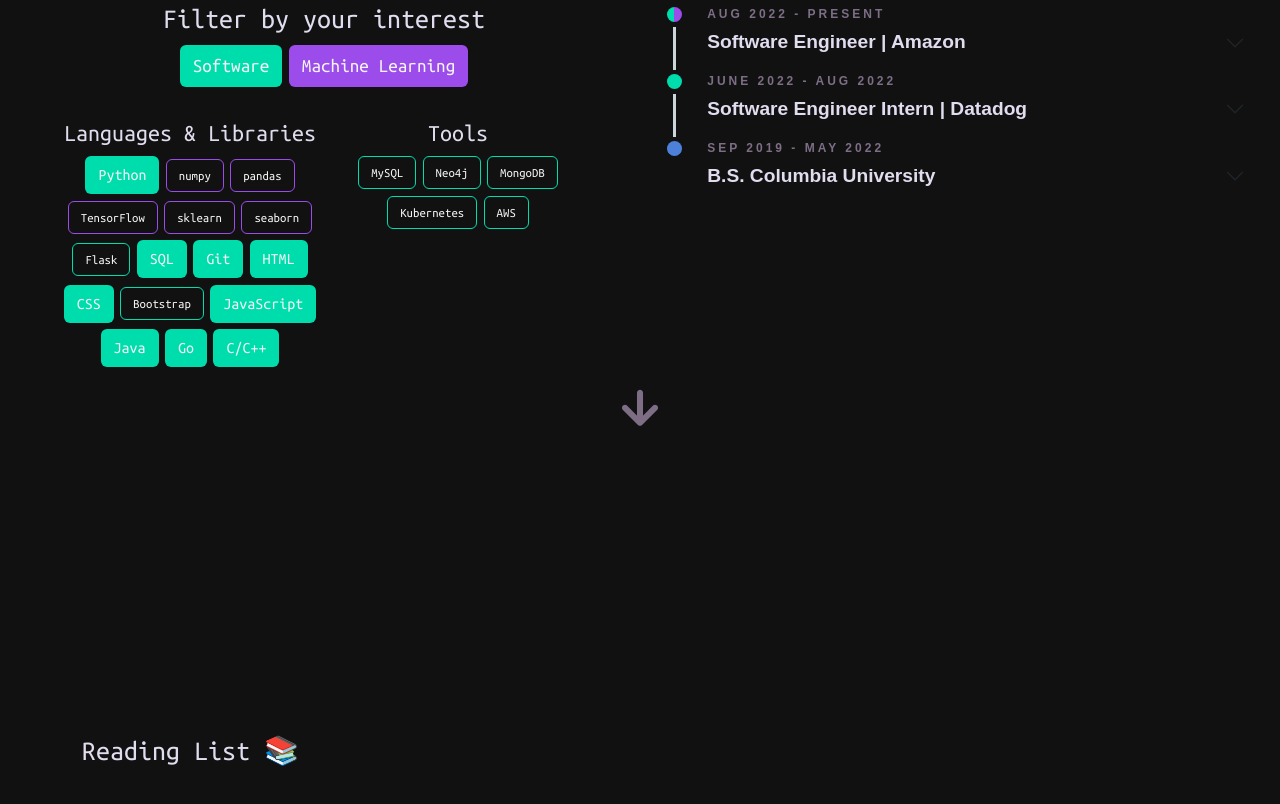
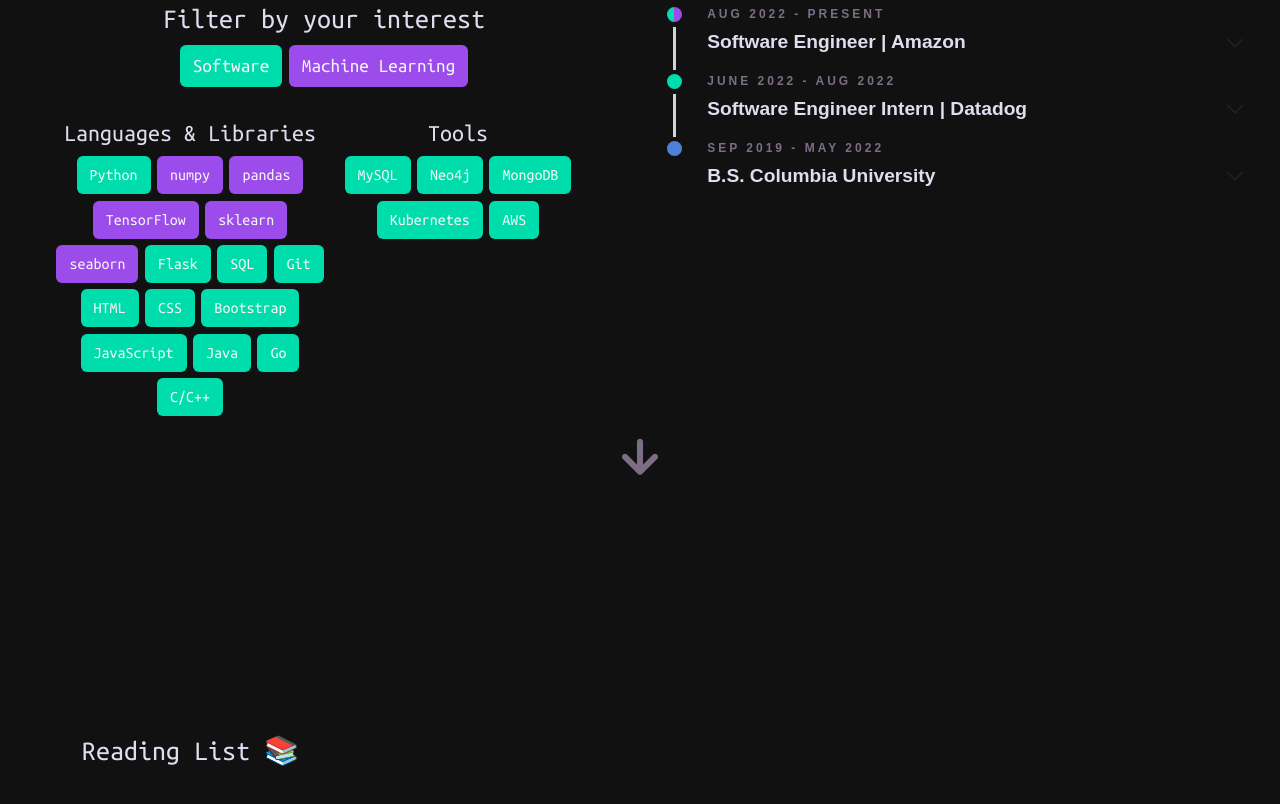
Before and after one commit to ivy-cao19/ivy-cao19.github.io, a plain HTML site: page index.html in a window 1280 px wide. Shown: the part 865-1669 px from the top of the page. Drawn offline with nearby package versions, Linux system fonts and the light colour scheme; grey boxes are pictures that could not be loaded; a web font is replaced by a local one.

Commit message:
fixing button ui

```diff
--- a/index.css
+++ b/index.css
@@ -72,10 +72,6 @@
   gap: .4rem;
   color:var(--primary-color);
   background-color: transparent;
-}
-
-.tags .lib{
-  font-size: 0.8rem;
 }
 
 .swe{
--- a/index.html
+++ b/index.html
@@ -22,7 +22,7 @@
     <script src="text-effect.js"></script>
     <script src="https://ajax.googleapis.com/ajax/libs/jquery/3.3.1/jquery.min.js"></script>
     <script src="./static/dark-mode.js" defer></script>
-    <title>TC</title>
+    <title>Ivy Cao</title>
 </head>
 <body>
     <div id="ambient" style="overflow:hidden; position:absolute; width:100%; height:100vh;"></div>
@@ -85,32 +85,32 @@
                     <div class="category box3" id="langs">
                         <h4 class="">Languages & Libraries</h4>
                         <div class="tags">
-                            <span class = "btn swe lang" disabled>Python</span>
-                            <span class = "btn ml lib"disabled>numpy</span>
-                            <span class = "btn ml lib"disabled>pandas</span>
-                            <span class = "btn ml lib"disabled>TensorFlow</span>
-                            <span class = "btn ml lib"disabled>sklearn</span>
-                            <span class = "btn ml lib"disabled>seaborn</span>
-                            <span class = "btn swe lib"disabled>Flask</span>
-                            <span class = "btn swe lang" disabled>SQL</span>
-                            <span class = "btn swe lang" disabled>Git</span>
-                            <span class = "btn swe lang" disabled>HTML</span>
-                            <span class = "btn swe lang" disabled>CSS</span>
-                            <span class = "btn swe lib" disabled>Bootstrap</span>
-                            <span class = "btn swe lang" disabled>JavaScript</span>
-                            <span class = "btn swe lang" disabled>Java</span>
-                            <span class = "btn swe lang" disabled>Go</span>
-                            <span class = "btn swe lang" disabled>C/C++</span>
+                            <span class = "btn swe" disabled>Python</span>
+                            <span class = "btn ml"disabled>numpy</span>
+                            <span class = "btn ml"disabled>pandas</span>
+                            <span class = "btn ml"disabled>TensorFlow</span>
+                            <span class = "btn ml"disabled>sklearn</span>
+                            <span class = "btn ml"disabled>seaborn</span>
+                            <span class = "btn swe"disabled>Flask</span>
+                            <span class = "btn swe" disabled>SQL</span>
+                            <span class = "btn swe" disabled>Git</span>
+                            <span class = "btn swe" disabled>HTML</span>
+                            <span class = "btn swe" disabled>CSS</span>
+                            <span class = "btn swe" disabled>Bootstrap</span>
+                            <span class = "btn swe" disabled>JavaScript</span>
+                            <span class = "btn swe" disabled>Java</span>
+                            <span class = "btn swe" disabled>Go</span>
+                            <span class = "btn swe" disabled>C/C++</span>
                         </div>
                     </div>
                     <div class="category box2" id="tools">
                         <h4 class="">Tools</h4>
                         <div class="tags">
-                            <span class = "btn swe lib" disabled>MySQL</span>
-                            <span class = "btn swe lib" disabled>Neo4j</span>
-                            <span class = "btn swe lib" disabled>MongoDB</span>
-                            <span class = "btn swe lib" disabled>Kubernetes</span>
-                            <span class = "btn swe lib" disabled>AWS</span>
+                            <span class = "btn swe" disabled>MySQL</span>
+                            <span class = "btn swe" disabled>Neo4j</span>
+                            <span class = "btn swe" disabled>MongoDB</span>
+                            <span class = "btn swe" disabled>Kubernetes</span>
+                            <span class = "btn swe" disabled>AWS</span>
                         </div>
                     </div>
                 </div>
```
